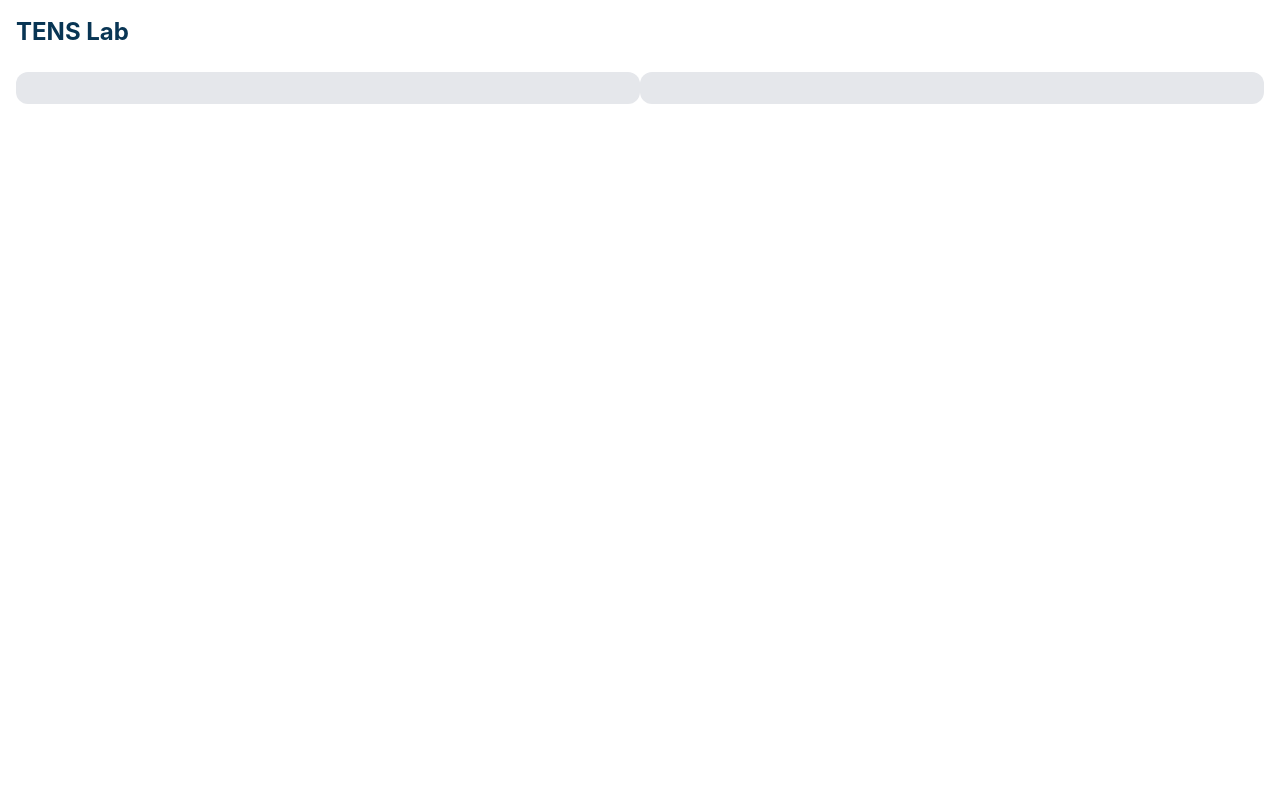
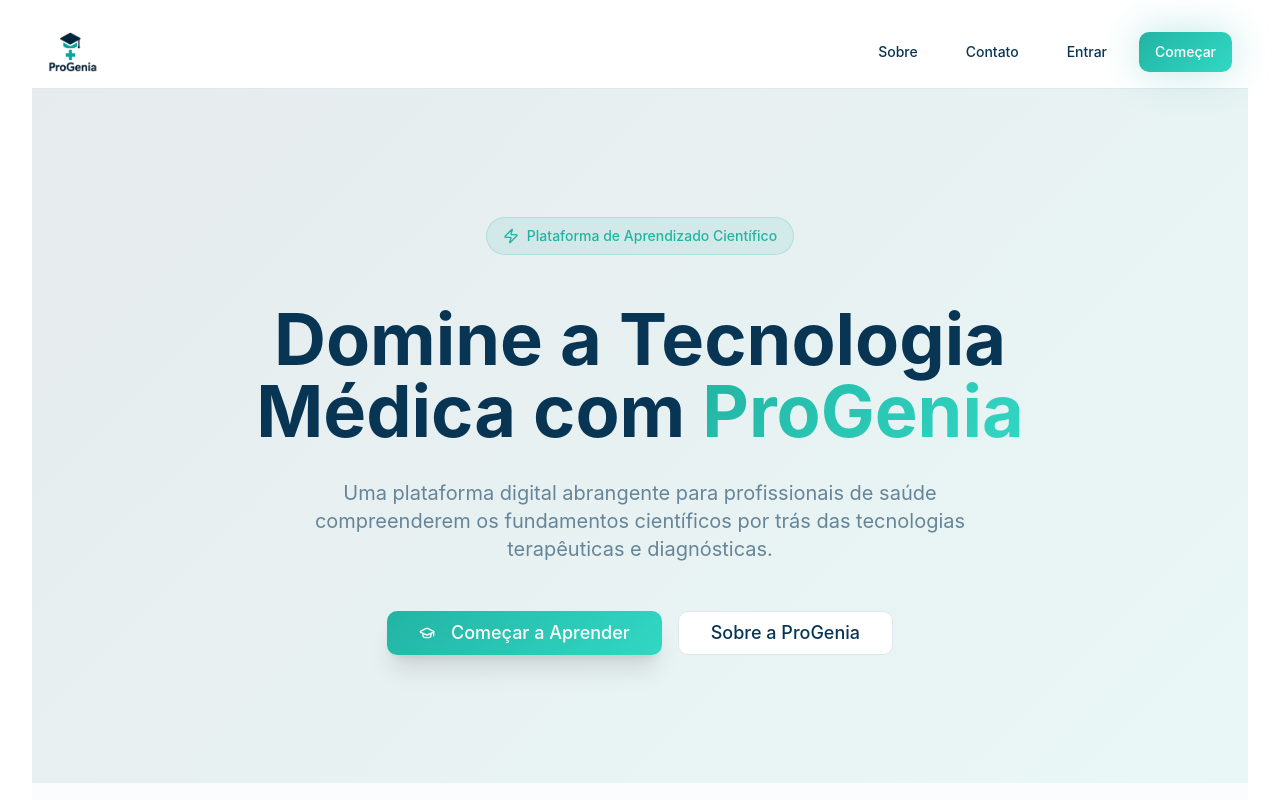
Before and after one commit to matthvalenca11/progenia, a React (Vite) app: page / in a window 1280 px wide. Shown: the top 800 px of the page. Built offline with nearby package versions, Linux system fonts and the light colour scheme.

Commit message:
Reverted all changes back to version 644a44e032419a091d71067a25711f7e5e7c6e13

```diff
--- a/src/App.tsx
+++ b/src/App.tsx
@@ -1,15 +1,104 @@
-"use client";
+import { Toaster } from "./components/ui/toaster";
+import { Toaster as Sonner } from "./components/ui/sonner";
+import { TooltipProvider } from "./components/ui/tooltip";
+import { QueryClient, QueryClientProvider } from "@tanstack/react-query";
+import { BrowserRouter, Routes, Route, useLocation } from "react-router-dom";
+import { AuthProvider, useAuth } from "./hooks/useAuth";
+import AITutor from "@/components/AITutor";
+import Landing from "@/pages/Landing";
+import Sobre from "@/pages/Sobre";
+import Contact from "@/pages/Contact";
+import Auth from "@/pages/Auth";
+import ForgotPassword from "@/pages/ForgotPassword";
+import ResetPassword from "@/pages/ResetPassword";
+import VerifyEmail from "@/pages/VerifyEmail";
+import Dashboard from "@/pages/Dashboard";
+import Admin from "@/pages/Admin";
+import Profile from "@/pages/Profile";
+import ModuleViewer from "@/pages/ModuleViewer";
+import ModuleCapsules from "@/pages/ModuleCapsules";
+import LessonViewer from "@/pages/LessonViewer";
+import CapsuleViewer from "@/pages/CapsuleViewer";
+import VirtualLabEditorUnified from "@/pages/VirtualLabEditorUnified";
+import VirtualLabsAdmin from "@/pages/VirtualLabsAdmin";
+import LabViewer from "@/pages/LabViewer";
+import DeleteUserTest from "@/pages/DeleteUserTest";
+import NotFound from "@/pages/NotFound";
 
-import React from 'react';
-import TensLab from './components/TensLab';
+const queryClient = new QueryClient();
 
-function App() {
+const AppContent = () => {
+  const { user } = useAuth();
+  const location = useLocation();
+
+  // Não mostrar o tutor na landing/sobre
+  const shouldShowAITutor =
+    user && location.pathname !== "/" && location.pathname !== "/sobre";
+
   return (
-    <div className="container mx-auto p-4">
-      <h1 className="text-2xl font-bold mb-6">TENS Lab</h1>
-      <TensLab />
+    <div
+      className="min-h-screen flex flex-col bg-background text-foreground overflow-hidden"
+      style={{
+        // safe area do iOS (notch e barra inferior)
+        paddingTop: "env(safe-area-inset-top)",
+        paddingBottom: "env(safe-area-inset-bottom)",
+      }}
+    >
+      {/* Conteúdo principal rolável, com padding global para mobile */}
+      <main className="flex-1 flex flex-col overflow-y-auto px-4 pb-8 pt-2 md:px-8 md:pb-10 md:pt-4">
+        <Routes>
+          <Route path="/" element={<Landing />} />
+          <Route path="/sobre" element={<Sobre />} />
+          <Route path="/contato" element={<Contact />} />
+          <Route path="/auth" element={<Auth />} />
+          <Route path="/forgot-password" element={<ForgotPassword />} />
+          <Route path="/reset-password" element={<ResetPassword />} />
+          <Route path="/verify-email" element={<VerifyEmail />} />
+          <Route path="/dashboard" element={<Dashboard />} />
+          <Route path="/admin" element={<Admin />} />
+          <Route path="/profile" element={<Profile />} />
+          <Route path="/module/:moduleId" element={<ModuleViewer />} />
+          <Route path="/module/:moduleId/capsulas" element={<ModuleCapsules />} />
+          <Route path="/lesson/:lessonId" element={<LessonViewer />} />
+          <Route path="/capsula/:capsulaId" element={<CapsuleViewer />} />
+          <Route path="/admin/labs" element={<VirtualLabsAdmin />} />
+          <Route path="/admin/labs/novo" element={<VirtualLabEditorUnified />} />
+          <Route path="/admin/labs/editar/:labId" element={<VirtualLabEditorUnified />} />
+          <Route path="/labs/:slug" element={<LabViewer />} />
+          <Route path="/delete-user-test" element={<DeleteUserTest />} />
+          {/* ADD ALL CUSTOM ROUTES ABOVE THE CATCH-ALL "*" ROUTE */}
+          <Route path="*" element={<NotFound />} />
+        </Routes>
+      </main>
+
+      {/* Tutor de IA: só em telas médias pra cima, pra não matar o mobile */}
+      {shouldShowAITutor && (
+        <div className="hidden md:block">
+          {/* Se o AITutor já tiver posição própria, ele continua controlando.
+             Se você quiser forçar posição flutuante:
+             <div className="fixed bottom-4 right-4 z-40">
+               <AITutor />
+             </div>
+          */}
+          <AITutor />
+        </div>
+      )}
     </div>
   );
-}
+};
+
+const App = () => (
+  <QueryClientProvider client={queryClient}>
+    <AuthProvider>
+      <TooltipProvider>
+        <Toaster />
+        <Sonner />
+        <BrowserRouter>
+          <AppContent />
+        </BrowserRouter>
+      </TooltipProvider>
+    </AuthProvider>
+  </QueryClientProvider>
+);
 
 export default App;
--- a/src/components/TensLab.tsx
+++ /dev/null
@@ -1,40 +0,0 @@
-"use client";
-
-import React from 'react';
-import { useState, useEffect } from 'react';
-
-const TensLab = () => {
-  const [width, setWidth] = useState(window.innerWidth);
-  const [isMobile, setIsMobile] = useState(width <= 768);
-
-  useEffect(() => {
-    window.addEventListener('resize', () => {
-      setWidth(window.innerWidth);
-      setIsMobile(window.innerWidth <= 768);
-    });
-  }, []);
-
-  return (
-    <div className="flex flex-col md:flex-row">
-      {/* Componente à esquerda */}
-      <div
-        className={`w-full md:w-1/2 p-4 bg-gray-200 rounded-lg overflow-hidden ${
-          isMobile ? 'md:hidden' : ''
-        }`}
-      >
-        {/* Conteúdo do componente à esquerda */}
-      </div>
-
-      {/* Componente à direita */}
-      <div
-        className={`w-full md:w-1/2 p-4 bg-gray-200 rounded-lg overflow-hidden relative ${
-          isMobile ? 'md:block' : ''
-        }`}
-      >
-        {/* Conteúdo do componente à direita */}
-      </div>
-    </div>
-  );
-};
-
-export default TensLab;
```
